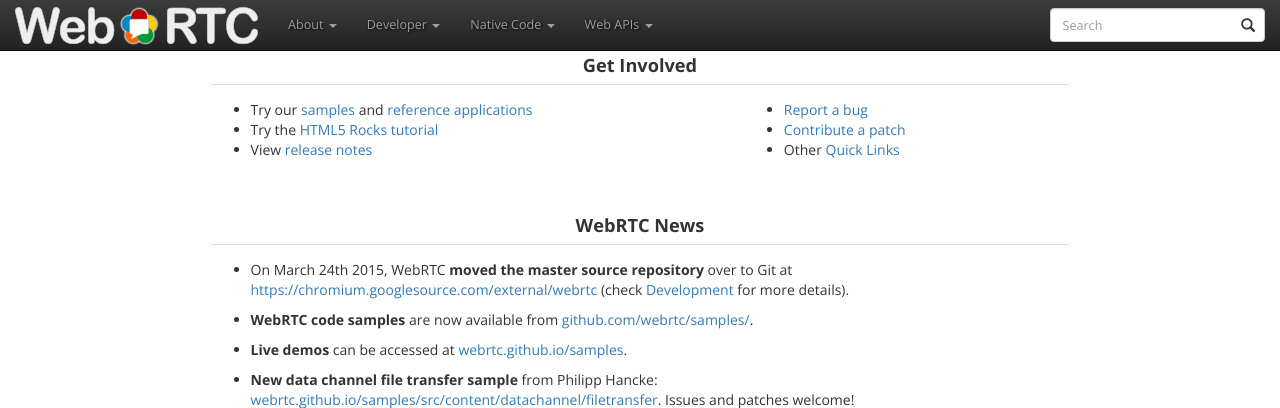
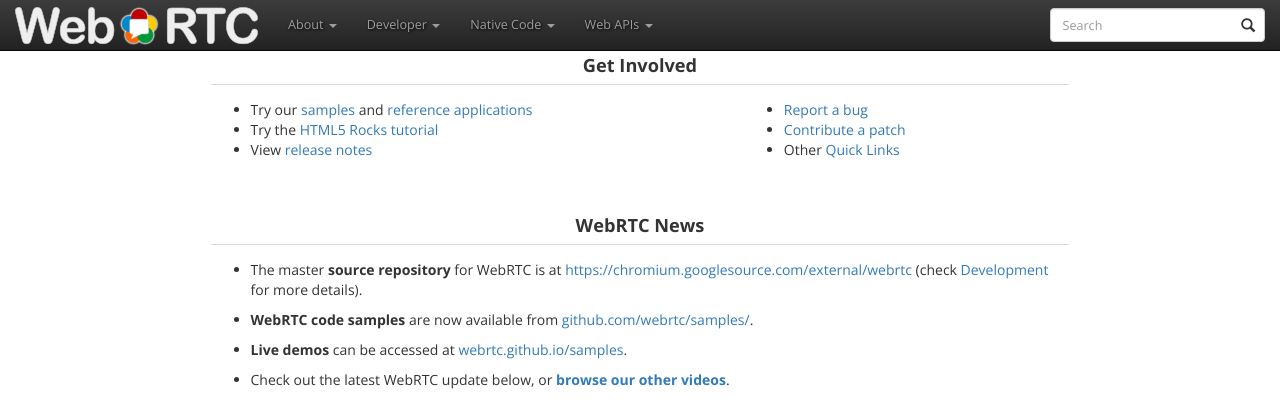
Before and after one commit to webrtc/webrtc-org, a Jekyll site: the page built from index.md, in a window 1280 px wide and 900 px high, scrolled down 816 px, cut to the strip 0-408 px from the top of the window. Built offline with Jekyll 4.4.1, drawn with Linux system fonts in a browser that asks for light colours; some of the changed text lies outside the part shown.

Commit message:
Sync homepage text to gSites. modified:   index.md

```diff
--- a/index.md
+++ b/index.md
@@ -118,18 +118,17 @@ amongst others. This page is maintained by the Google Chrome team.
 
     <ul>
       <li>
-        <p>On March 24th 2015, WebRTC <strong>moved the master source repository</strong> over to Git at <a href="https://chromium.googlesource.com/external/webrtc">https://chromium.googlesource.com/external/webrtc</a> (check <a href="{{ site.baseurl }}/native-code/development/">Development</a> for more details).</p>
+        <p>The master <strong>source repository</strong> for WebRTC is at
+        <a href="https://chromium.googlesource.com/external/webrtc">
+        https://chromium.googlesource.com/external/webrtc</a> (check
+        <a href="{{ site.baseurl }}/native-code/development/">Development</a>
+        for more details).</p>
       </li>
       <li>
         <p><strong>WebRTC code samples</strong> are now available from <a href="http://github.com/webrtc/samples/">github.com/webrtc/samples/</a>.</p>
       </li>
       <li>
         <p><strong>Live demos</strong> can be accessed at <a href="http://webrtc.github.io/samples">webrtc.github.io/samples</a>.</p>
-      </li>
-      <li>
-        <p><strong>New data channel file transfer sample</strong> from Philipp Hancke:
-  <a href="http://webrtc.github.io/samples/src/content/datachannel/filetransfer/">webrtc.github.io/samples/src/content/datachannel/filetransfer</a>. Issues
-  and patches welcome!</p>
       </li>
       <li>
         <p>Check out the latest WebRTC update below, or <a href="{{ site.baseurl }}/videos/"><strong>browse our other videos</strong></a>.</p>
```
Also changed, not shown: other parts of index.md (+1 -1 lines).
